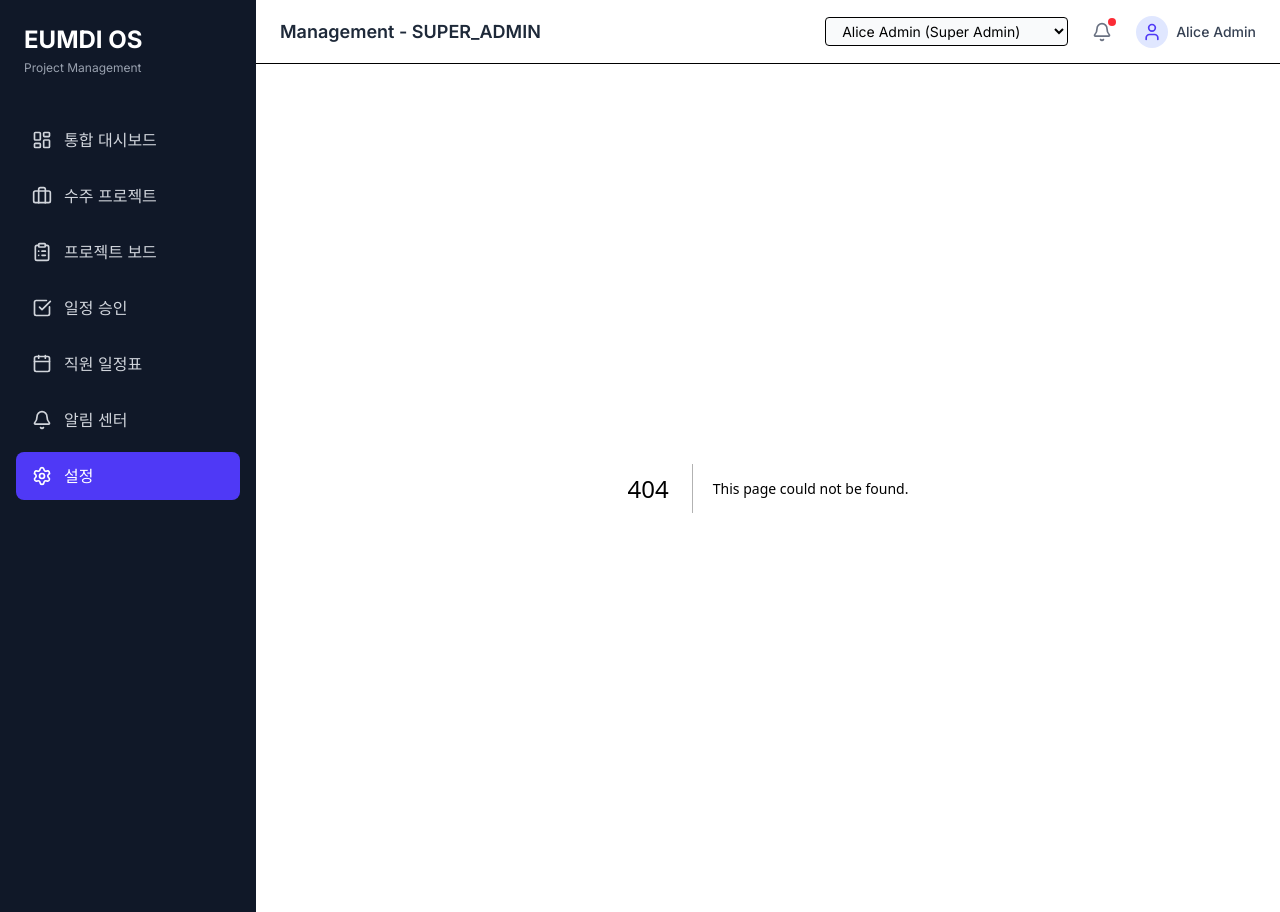
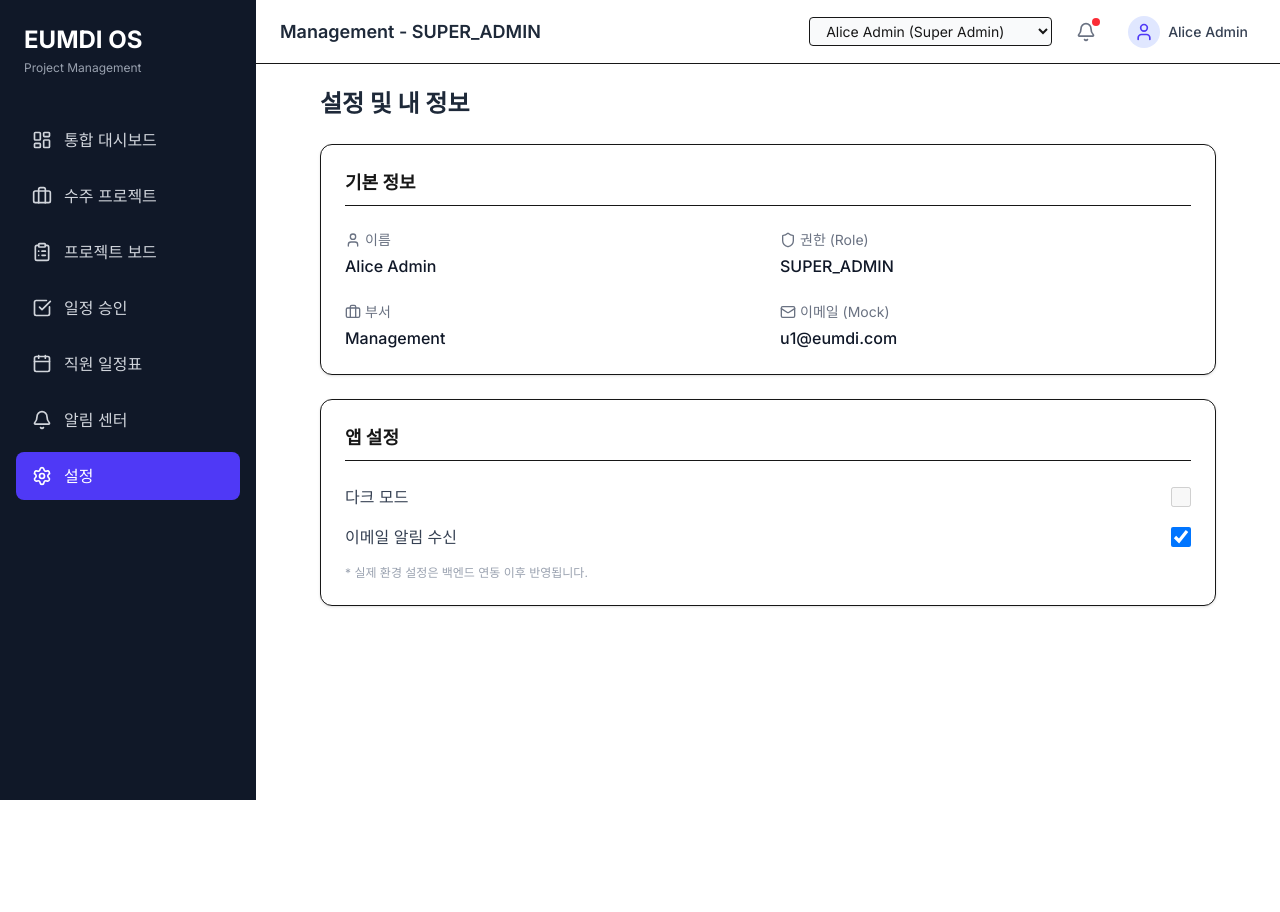
Before and after one commit to eumditravel-oss/workspace, a Next.js app: page /settings in a window 1280 px wide. Before the commit this address had no page. After the commit the page ends 800 px from the top, so only its background shows below. Built offline with nearby package versions, Linux system fonts and the light colour scheme.

Commit message:
phase-7: add notifications and settings, finish mvp

```diff
--- /dev/null
+++ b/src/app/notifications/page.tsx
@@ -0,0 +1,62 @@
+'use client';
+import React from 'react';
+import { useAuthStore } from '@/store/authStore';
+import { useNotificationStore } from '@/store/notificationStore';
+import { Bell, CheckCircle } from 'lucide-react';
+
+export default function NotificationsPage() {
+  const { currentUser } = useAuthStore();
+  const { notifications, markAsRead, markAllAsRead } = useNotificationStore();
+
+  if (!currentUser) return <div className="p-6">로그인이 필요합니다.</div>;
+
+  const myNotifications = notifications.filter(n => n.userId === currentUser.id).sort((a, b) => new Date(b.createdAt).getTime() - new Date(a.createdAt).getTime());
+
+  return (
+    <div className="max-w-4xl mx-auto space-y-6">
+      <div className="flex justify-between items-center bg-white p-4 rounded-xl shadow-sm border">
+        <h1 className="text-xl font-bold text-gray-800 flex items-center">
+          <Bell className="w-6 h-6 mr-2 text-indigo-600" />
+          알림 센터
+        </h1>
+        <button
+          onClick={() => markAllAsRead(currentUser.id)}
+          className="text-sm bg-gray-100 hover:bg-gray-200 text-gray-700 py-2 px-4 rounded-lg flex items-center"
+        >
+          <CheckCircle className="w-4 h-4 mr-2" />
+          모두 읽음 처리
+        </button>
+      </div>
+
+      <div className="bg-white rounded-xl shadow-sm border overflow-hidden">
+        {myNotifications.length === 0 ? (
+          <div className="p-12 text-center text-gray-500">
+            알림이 없습니다.
+          </div>
+        ) : (
+          <div className="divide-y">
+            {myNotifications.map(n => (
+              <div
+                key={n.id}
+                onClick={() => !n.isRead && markAsRead(n.id)}
+                className={`p-4 hover:bg-gray-50 cursor-pointer transition-colors ${!n.isRead ? 'bg-indigo-50/30' : ''}`}
+              >
+                <div className="flex justify-between items-start mb-1">
+                  <h3 className={`font-semibold ${!n.isRead ? 'text-gray-900' : 'text-gray-600'}`}>
+                    {n.title}
+                  </h3>
+                  <span className="text-xs text-gray-400">
+                    {new Date(n.createdAt).toLocaleString()}
+                  </span>
+                </div>
+                <p className={`text-sm ${!n.isRead ? 'text-gray-800' : 'text-gray-500'}`}>
+                  {n.message}
+                </p>
+              </div>
+            ))}
+          </div>
+        )}
+      </div>
+    </div>
+  );
+}
--- /dev/null
+++ b/src/app/settings/page.tsx
@@ -0,0 +1,53 @@
+'use client';
+import React from 'react';
+import { useAuthStore } from '@/store/authStore';
+import { User, Shield, Briefcase, Mail } from 'lucide-react';
+
+export default function SettingsPage() {
+  const { currentUser } = useAuthStore();
+
+  if (!currentUser) return <div className="p-6">로그인이 필요합니다.</div>;
+
+  return (
+    <div className="max-w-4xl mx-auto space-y-6">
+      <h1 className="text-2xl font-bold text-gray-800">설정 및 내 정보</h1>
+
+      <div className="bg-white p-6 rounded-xl shadow-sm border space-y-6">
+        <h2 className="text-lg font-bold border-b pb-2">기본 정보</h2>
+        <div className="grid grid-cols-2 gap-6">
+          <div>
+            <label className="block text-sm text-gray-500 mb-1 flex items-center"><User className="w-4 h-4 mr-1" />이름</label>
+            <div className="font-medium text-gray-900">{currentUser.name}</div>
+          </div>
+          <div>
+            <label className="block text-sm text-gray-500 mb-1 flex items-center"><Shield className="w-4 h-4 mr-1" />권한 (Role)</label>
+            <div className="font-medium text-gray-900">{currentUser.role}</div>
+          </div>
+          <div>
+            <label className="block text-sm text-gray-500 mb-1 flex items-center"><Briefcase className="w-4 h-4 mr-1" />부서</label>
+            <div className="font-medium text-gray-900">{currentUser.departmentName}</div>
+          </div>
+          <div>
+            <label className="block text-sm text-gray-500 mb-1 flex items-center"><Mail className="w-4 h-4 mr-1" />이메일 (Mock)</label>
+            <div className="font-medium text-gray-900">{currentUser.id}@eumdi.com</div>
+          </div>
+        </div>
+      </div>
+
+      <div className="bg-white p-6 rounded-xl shadow-sm border space-y-6">
+        <h2 className="text-lg font-bold border-b pb-2">앱 설정</h2>
+        <div className="space-y-4">
+          <div className="flex items-center justify-between">
+            <span className="text-gray-700">다크 모드</span>
+            <input type="checkbox" className="w-5 h-5" disabled />
+          </div>
+          <div className="flex items-center justify-between">
+            <span className="text-gray-700">이메일 알림 수신</span>
+            <input type="checkbox" className="w-5 h-5" defaultChecked />
+          </div>
+          <p className="text-xs text-gray-400 mt-4">* 실제 환경 설정은 백엔드 연동 이후 반영됩니다.</p>
+        </div>
+      </div>
+    </div>
+  );
+}
--- a/src/components/layout/Header.tsx
+++ b/src/components/layout/Header.tsx
@@ -1,11 +1,18 @@
 'use client';
 import React from 'react';
+import Link from 'next/link';
 import { useAuthStore } from '@/store/authStore';
+import { useNotificationStore } from '@/store/notificationStore';
 import { mockUsers } from '@/data/mockData';
 import { Bell, User } from 'lucide-react';
 
 export const Header = () => {
   const { currentUser, loginAs } = useAuthStore();
+  const { notifications } = useNotificationStore();
+
+  const unreadCount = currentUser
+    ? notifications.filter(n => n.userId === currentUser.id && !n.isRead).length
+    : 0;
 
   return (
     <header className="bg-white border-b h-16 flex items-center justify-between px-6">
@@ -28,16 +35,18 @@ export const Header = () => {
           ))}
         </select>
 
-        <button className="p-2 text-gray-500 hover:bg-gray-100 rounded-full relative">
+        <Link href="/notifications" className="p-2 text-gray-500 hover:bg-gray-100 rounded-full relative">
           <Bell className="w-5 h-5" />
-          <span className="absolute top-1 right-1 w-2 h-2 bg-red-500 rounded-full"></span>
-        </button>
-        <div className="flex items-center space-x-2">
+          {unreadCount > 0 && (
+            <span className="absolute top-1 right-1 w-2 h-2 bg-red-500 rounded-full"></span>
+          )}
+        </Link>
+        <Link href="/settings" className="flex items-center space-x-2 cursor-pointer hover:bg-gray-50 px-2 py-1 rounded">
           <div className="w-8 h-8 bg-indigo-100 text-indigo-600 rounded-full flex items-center justify-center font-bold">
             <User className="w-5 h-5" />
           </div>
           <span className="text-sm font-medium text-gray-700">{currentUser?.name}</span>
-        </div>
+        </Link>
       </div>
     </header>
   );
--- /dev/null
+++ b/src/store/notificationStore.ts
@@ -0,0 +1,43 @@
+import { create } from 'zustand';
+
+export interface Notification {
+  id: string;
+  userId: string;
+  title: string;
+  message: string;
+  isRead: boolean;
+  createdAt: string;
+}
+
+interface NotificationState {
+  notifications: Notification[];
+  markAsRead: (id: string) => void;
+  markAllAsRead: (userId: string) => void;
+  addNotification: (userId: string, title: string, message: string) => void;
+}
+
+const mockNotifications: Notification[] = [
+  { id: 'n1', userId: 'u1', title: '승인 요청', message: '새로운 연장 근무 신청이 접수되었습니다.', isRead: false, createdAt: new Date(Date.now() - 3600000).toISOString() },
+  { id: 'n2', userId: 'u4', title: '업무 할당', message: '새로운 업무 카드가 배정되었습니다.', isRead: false, createdAt: new Date(Date.now() - 7200000).toISOString() },
+  { id: 'n3', userId: 'u3', title: '프로젝트 배정', message: '새로운 수주 프로젝트의 PM으로 배정되었습니다.', isRead: true, createdAt: new Date(Date.now() - 86400000).toISOString() },
+];
+
+export const useNotificationStore = create<NotificationState>((set) => ({
+  notifications: mockNotifications,
+  markAsRead: (id) => set((state) => ({
+    notifications: state.notifications.map(n => n.id === id ? { ...n, isRead: true } : n)
+  })),
+  markAllAsRead: (userId) => set((state) => ({
+    notifications: state.notifications.map(n => n.userId === userId ? { ...n, isRead: true } : n)
+  })),
+  addNotification: (userId, title, message) => set((state) => ({
+    notifications: [{
+      id: `n${Date.now()}`,
+      userId,
+      title,
+      message,
+      isRead: false,
+      createdAt: new Date().toISOString()
+    }, ...state.notifications]
+  }))
+}));
```
